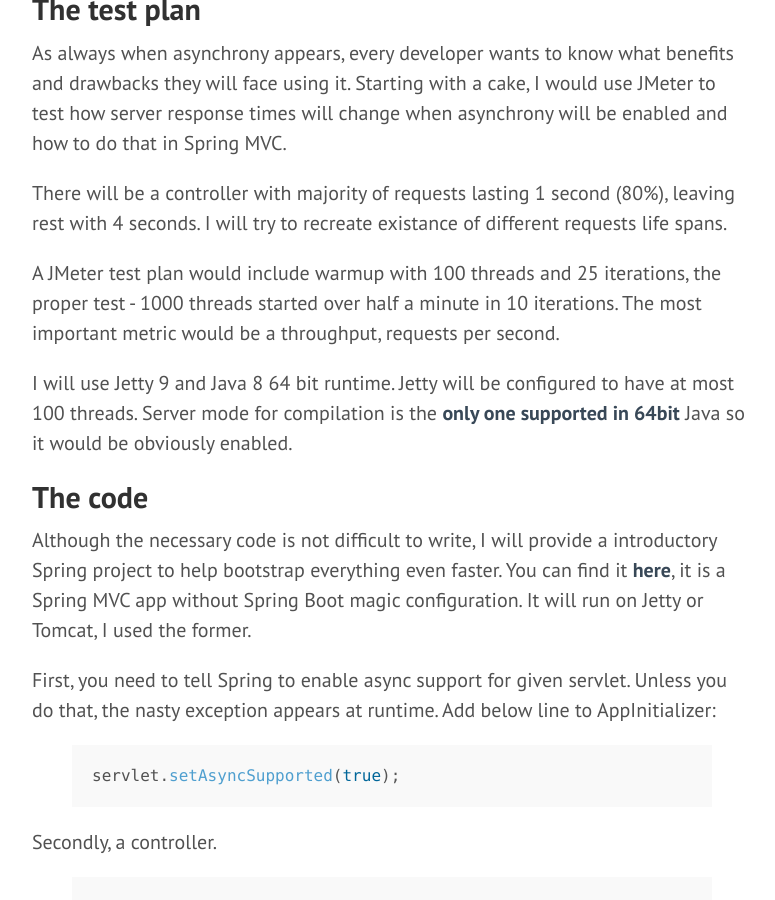
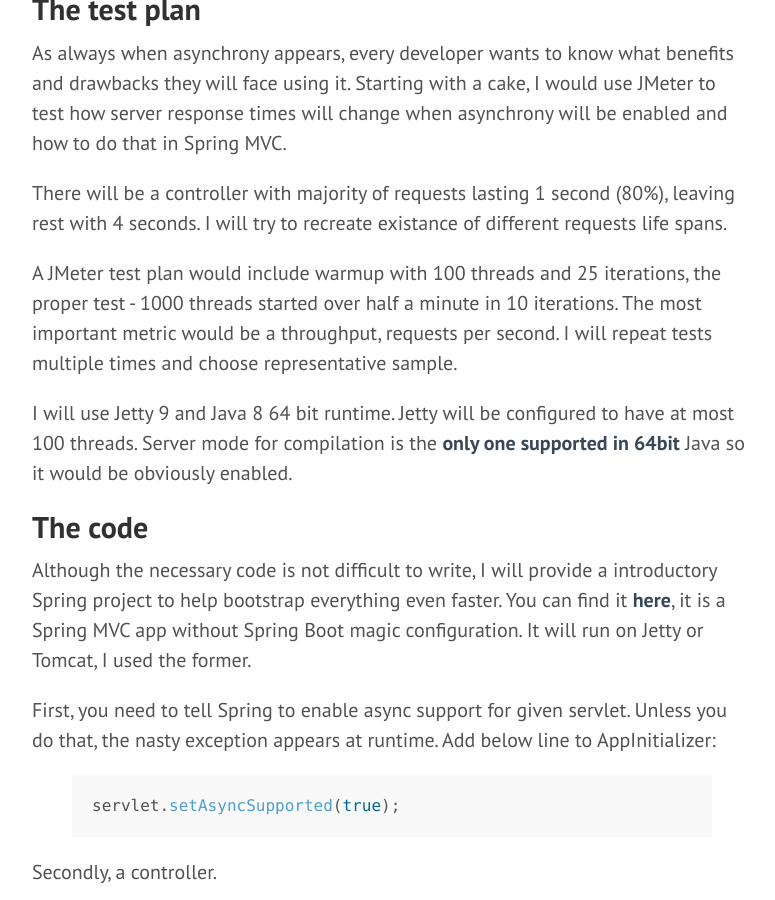
Before and after one commit to mikolajkania/mikolajkania.github.io, a Jekyll site: the page built from _posts/2016-10-31-asynchronous-request-processing-in-spring-mvc.md, in a window 1280 px wide and 900 px high, scrolled down 1155 px. Shown: the whole window, without its empty margins (428-1203 px from the left). Built offline with Jekyll 4.4.1, drawn with Linux system fonts in a browser that asks for light colours; some of the changed text lies outside the part shown.

Commit message:
Post improvements

```diff
--- a/_posts/2016-10-31-asynchronous-request-processing-in-spring-mvc.md
+++ b/_posts/2016-10-31-asynchronous-request-processing-in-spring-mvc.md
@@ -30,7 +32,7 @@ As always when asynchrony appears, every developer wants to know what benefits a
 
 There will be a controller with majority of requests lasting 1 second (80%), leaving rest with 4 seconds. I will try to recreate existance of different requests life spans.
 
-A JMeter test plan would include warmup with 100 threads and 25 iterations, the proper test - 1000 threads started over half a minute in 10 iterations. The most important metric would be a throughput, requests per second.
+A JMeter test plan would include warmup with 100 threads and 25 iterations, the proper test - 1000 threads started over half a minute in 10 iterations. The most important metric would be a throughput, requests per second. I will repeat tests multiple times and choose representative sample.
 
 I will use Jetty 9 and Java 8 64 bit runtime. Jetty will be configured to have at most 100 threads. Server mode for compilation is the [only one supported in 64bit](http://www.oracle.com/technetwork/java/hotspotfaq-138619.html#compiler_types) Java so it would be obviously enabled.
 
```
Also changed, not shown: other parts of _posts/2016-10-31-asynchronous-request-processing-in-spring-mvc.md (+2 -0 lines).
